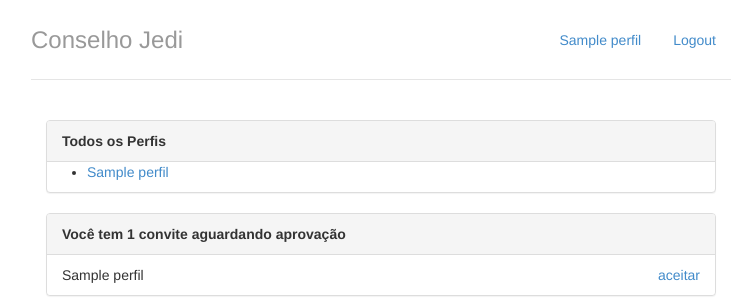
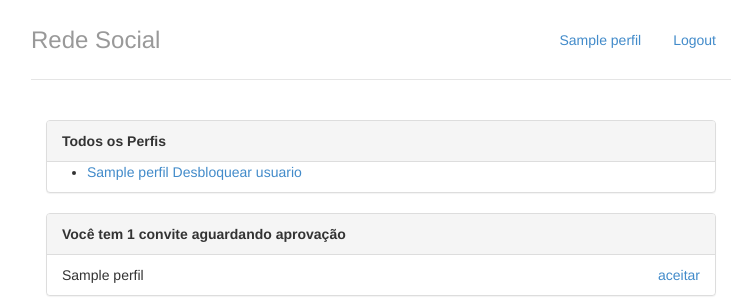
Before and after one commit to Icarus09/Rede_Social_Projeto_Final, a Django app: page / in a window 1280 px wide. Shown: the top 300 px of the page, without its empty margins (259-1006 px from the left). Run offline with Django 3.2, Linux system fonts and the light colour scheme; a user stored in the database is signed in; tables that the repository leaves empty hold one stand-in row (values such as "Sample post").

Commit message:
bloqueando e desbloqueando usuarios

```diff
--- a/perfis/models.py
+++ b/perfis/models.py
@@ -8,6 +8,7 @@ class Perfil(models.Model):
     telefone = models.CharField(max_length=20, null= False)
     nome_empresa = models.CharField(max_length=255, null=False)
     contatos = models.ManyToManyField('Perfil')
+    bloqueados = models.ManyToManyField('Perfil', related_name='contatos_bloqueados')
     usuario = models.OneToOneField(User, related_name="perfil", on_delete=models.CASCADE, default="", editable=False)
 
 
@@ -23,6 +24,17 @@ class Perfil(models.Model):
             convite = Convite(solicitante=self,convidado = perfil_convidado)
             convite.save()
 
+    def bloquear(self, perfil):
+        self.bloqueados.add(perfil)
+        self.desfazer(perfil)
+
+    def desbloquear(self, perfil):
+        self.bloqueados.remove(perfil)
+
+    def desfazer(self, perfil):
+        self.contatos.remove(perfil)
+        perfil.contatos.remove(self)
+
 class Convite(models.Model):
     solicitante = models.ForeignKey(Perfil,on_delete=models.CASCADE,related_name='convites_feitos' )
     convidado = models.ForeignKey(Perfil, on_delete= models.CASCADE, related_name='convites_recebidos')
--- a/perfis/templates/base.html
+++ b/perfis/templates/base.html
@@ -6,7 +6,7 @@
 		<meta name="viewport" content="width=device-width">
 		<link href="{% static "styles/bootstrap.css" %}" rel="stylesheet">
 		<link href="{% static "styles/main.css" %}" rel="stylesheet">
-		<title>Conselho Jedi</title>
+		<title>Rede Social</title>
 	</head>
 	<body>
 		<div class="container">
@@ -15,7 +15,7 @@
 					<li class=""><a href="{% url 'index' %}">{{perfil_logado.nome}}</a></li>
 					<li class=""><a href="/logout/">Logout</a></li>
 				</ul>
-				<h3 class="text-muted">Conselho Jedi</h3>
+				<h3 class="text-muted">Rede Social</h3>
 			</div>
 			<div class="row content">
 				{% block body %}
--- a/perfis/templates/index.html
+++ b/perfis/templates/index.html
@@ -12,7 +12,15 @@
 				{% for perfil in perfis %}
 					<li>
 						<a href="{% url 'exibir' perfil.id %}">{{ perfil.nome }}</a>
+
+				{% if not perfil in user.perfil.bloqueados.all%}
+						<a href="{% url 'bloquear' perfil.id %}">Bloquear usuário</a>
+				{%else%}
+						<a href="{% url 'desbloquear' perfil.id %}">Desbloquear usuario</a>
+				{% endif %}
+
 					</li>
+
 				{% endfor %}
 			</ul>
 		{% else %}
--- a/perfis/urls.py
+++ b/perfis/urls.py
@@ -6,4 +6,7 @@ urlpatterns = (
 	path('perfil/<int:perfil_id>', views.exibir, name='exibir'),
 	path('perfil/<int:perfil_id>/convidar', views.convidar, name='convidar'),
 	path('convite/<int:convite_id>/aceitar', views.aceitar, name='aceitar'),
+	path('<int:perfil_id>/bloquear', views.bloquear_usuario, name='bloquear'),
+	path('<int:perfil_id>/desbloquear', views.desbloquear_usuario, name='desbloquear'),
+
 )
--- a/perfis/views.py
+++ b/perfis/views.py
@@ -38,3 +38,21 @@ def aceitar(request, convite_id):
 	convite = Convite.objects.get(id=convite_id)
 	convite.aceitar()
 	return redirect('index')
+
+@login_required
+def bloquear_usuario(request, perfil_id):
+    perfil = Perfil.objects.get(id=perfil_id)
+    request.user.perfil.bloquear(perfil)
+    return redirect('index')
+
+@login_required
+def desbloquear_usuario(request,perfil_id):
+    perfil = Perfil.objects.get(id=perfil_id)
+    request.user.perfil.desbloquear(perfil)
+    return redirect('index')
+
+@login_required
+def desfazer(request,perfil_id):
+	perfil = Perfil.objects.get(id=perfil_id)
+	perfil.desfazer(get_perfil_logado(request))
+	return redirect('index')
```
Also changed, not shown: perfis/migrations/0002_perfil_bloqueados.py (added).
